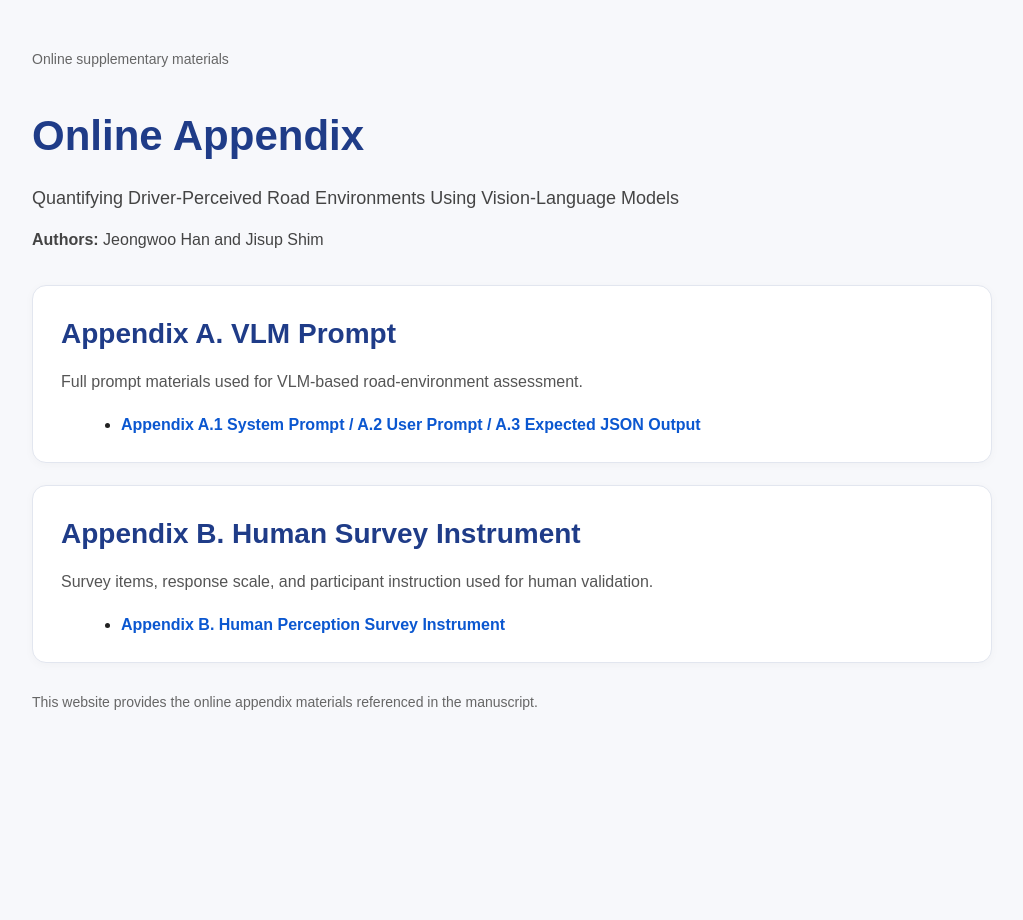
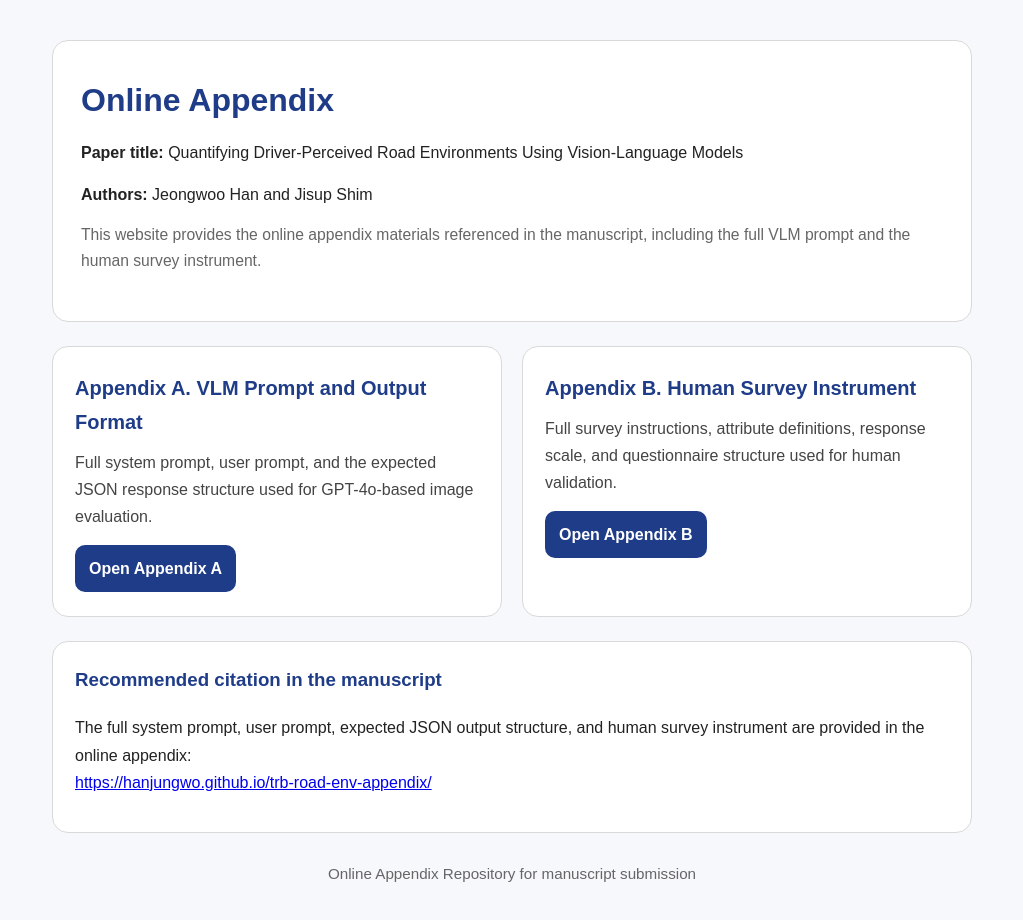
Before and after one commit to HANJUNGWO/trb-road-env-appendix, a plain HTML site: page index.html in a window 1280 px wide. Shown: the whole page, without its empty margins (128-1151 px from the left). Before the commit the page ends 800 px from the top, so only its background shows below. Drawn offline with Linux system fonts and the light colour scheme.

Commit message:
Refactor index.html for improved styling and layout
Updated styles and structure for the online appendix page, including new CSS variables and layout adjustments.

```diff
--- a/index.html
+++ b/index.html
@@ -5,110 +5,175 @@
   <meta name="viewport" content="width=device-width, initial-scale=1.0" />
   <title>Online Appendix | Quantifying Driver-Perceived Road Environments Using Vision-Language Models</title>
   <style>
+    :root {
+      --blue: #1f3c88;
+      --text: #222;
+      --muted: #666;
+      --line: #d9d9d9;
+      --bg: #f7f8fb;
+      --box: #ffffff;
+    }
+
+    * { box-sizing: border-box; }
+
     body {
       margin: 0;
-      font-family: Arial, sans-serif;
+      font-family: Arial, Helvetica, sans-serif;
+      background: var(--bg);
+      color: var(--text);
       line-height: 1.7;
-      color: #222;
-      background: #f7f8fb;
     }
+
     .container {
       max-width: 960px;
       margin: 0 auto;
-      padding: 48px 24px 64px;
+      padding: 40px 20px 60px;
     }
-    .nav {
-      font-size: 14px;
+
+    .hero {
+      background: var(--box);
+      border: 1px solid var(--line);
+      border-radius: 16px;
+      padding: 32px 28px;
       margin-bottom: 24px;
-      color: #666;
     }
-    .nav a {
-      color: #1f3c88;
+
+    h1, h2, h3 {
+      color: var(--blue);
+      margin-top: 0;
+    }
+
+    h1 {
+      font-size: 2rem;
+      margin-bottom: 12px;
+    }
+
+    p {
+      margin: 0 0 14px;
+    }
+
+    .meta {
+      color: var(--muted);
+      font-size: 0.98rem;
+    }
+
+    .grid {
+      display: grid;
+      grid-template-columns: 1fr 1fr;
+      gap: 20px;
+      margin-top: 24px;
+    }
+
+    .card {
+      background: var(--box);
+      border: 1px solid var(--line);
+      border-radius: 16px;
+      padding: 24px 22px;
+      transition: transform 0.15s ease, box-shadow 0.15s ease;
+    }
+
+    .card:hover {
+      transform: translateY(-2px);
+      box-shadow: 0 8px 22px rgba(0,0,0,0.06);
+    }
+
+    .card h2 {
+      font-size: 1.25rem;
+      margin-bottom: 10px;
+    }
+
+    .card p {
+      color: #444;
+      margin-bottom: 14px;
+    }
+
+    .btn {
+      display: inline-block;
+      padding: 10px 14px;
+      border-radius: 10px;
+      background: var(--blue);
+      color: #fff;
       text-decoration: none;
       font-weight: 600;
     }
-    .nav a:hover {
-      text-decoration: underline;
+
+    .btn:hover {
+      opacity: 0.92;
     }
-    h1 {
-      color: #1f3c88;
-      margin-bottom: 12px;
-      font-size: 42px;
+
+    .note {
+      background: #fff;
+      border: 1px solid var(--line);
+      border-radius: 16px;
+      padding: 22px;
+      margin-top: 24px;
     }
-    .subtitle {
-      font-size: 18px;
-      color: #444;
-      margin-bottom: 12px;
+
+    footer {
+      margin-top: 28px;
+      color: var(--muted);
+      font-size: 0.95rem;
+      text-align: center;
     }
-    .meta {
-      margin-bottom: 32px;
-      color: #444;
-    }
-    .card {
-      background: #fff;
-      border: 1px solid #e2e6ef;
-      border-radius: 14px;
-      padding: 24px 28px;
-      margin-bottom: 22px;
-      box-shadow: 0 2px 10px rgba(0,0,0,0.03);
-    }
-    .card h2 {
-      margin-top: 0;
-      margin-bottom: 10px;
-      color: #1f3c88;
-      font-size: 28px;
-    }
-    .card p {
-      margin-top: 0;
-      color: #555;
-    }
-    .card a {
-      color: #0b57d0;
-      text-decoration: none;
-      font-weight: 600;
-    }
-    .card a:hover {
-      text-decoration: underline;
-    }
-    .footer {
-      margin-top: 28px;
-      font-size: 14px;
-      color: #666;
-    }
-    ul {
-      margin: 10px 0 0 20px;
+
+    @media (max-width: 760px) {
+      .grid {
+        grid-template-columns: 1fr;
+      }
+
+      h1 {
+        font-size: 1.65rem;
+      }
     }
   </style>
 </head>
 <body>
   <div class="container">
-    <div class="nav">Online supplementary materials</div>
+    <section class="hero">
+      <h1>Online Appendix</h1>
+      <p><strong>Paper title:</strong> Quantifying Driver-Perceived Road Environments Using Vision-Language Models</p>
+      <p><strong>Authors:</strong> Jeongwoo Han and Jisup Shim</p>
+      <p class="meta">
+        This website provides the online appendix materials referenced in the manuscript,
+        including the full VLM prompt and the human survey instrument.
+      </p>
+    </section>
 
-    <h1>Online Appendix</h1>
-    <div class="subtitle">Quantifying Driver-Perceived Road Environments Using Vision-Language Models</div>
-    <div class="meta">
-      <strong>Authors:</strong> Jeongwoo Han and Jisup Shim
-    </div>
+    <section class="grid">
+      <article class="card">
+        <h2>Appendix A. VLM Prompt and Output Format</h2>
+        <p>
+          Full system prompt, user prompt, and the expected JSON response structure used for
+          GPT-4o-based image evaluation.
+        </p>
+        <a class="btn" href="appendix-a.html">Open Appendix A</a>
+      </article>
 
-    <div class="card">
-      <h2>Appendix A. VLM Prompt</h2>
-      <p>Full prompt materials used for VLM-based road-environment assessment.</p>
-      <ul>
-        <li><a href="appendix-a.html">Appendix A.1 System Prompt / A.2 User Prompt / A.3 Expected JSON Output</a></li>
-      </ul>
-    </div>
+      <article class="card">
+        <h2>Appendix B. Human Survey Instrument</h2>
+        <p>
+          Full survey instructions, attribute definitions, response scale, and questionnaire
+          structure used for human validation.
+        </p>
+        <a class="btn" href="appendix-b.html">Open Appendix B</a>
+      </article>
+    </section>
 
-    <div class="card">
-      <h2>Appendix B. Human Survey Instrument</h2>
-      <p>Survey items, response scale, and participant instruction used for human validation.</p>
-      <ul>
-        <li><a href="appendix-b.html">Appendix B. Human Perception Survey Instrument</a></li>
-      </ul>
-    </div>
+    <section class="note">
+      <h3>Recommended citation in the manuscript</h3>
+      <p>
+        The full system prompt, user prompt, expected JSON output structure, and human survey
+        instrument are provided in the online appendix:
+        <br />
+        <a href="https://hanjungwo.github.io/trb-road-env-appendix/">
+          https://hanjungwo.github.io/trb-road-env-appendix/
+        </a>
+      </p>
+    </section>
 
-    <div class="footer">
-      This website provides the online appendix materials referenced in the manuscript.
-    </div>
+    <footer>
+      Online Appendix Repository for manuscript submission
+    </footer>
   </div>
 </body>
 </html>
```
